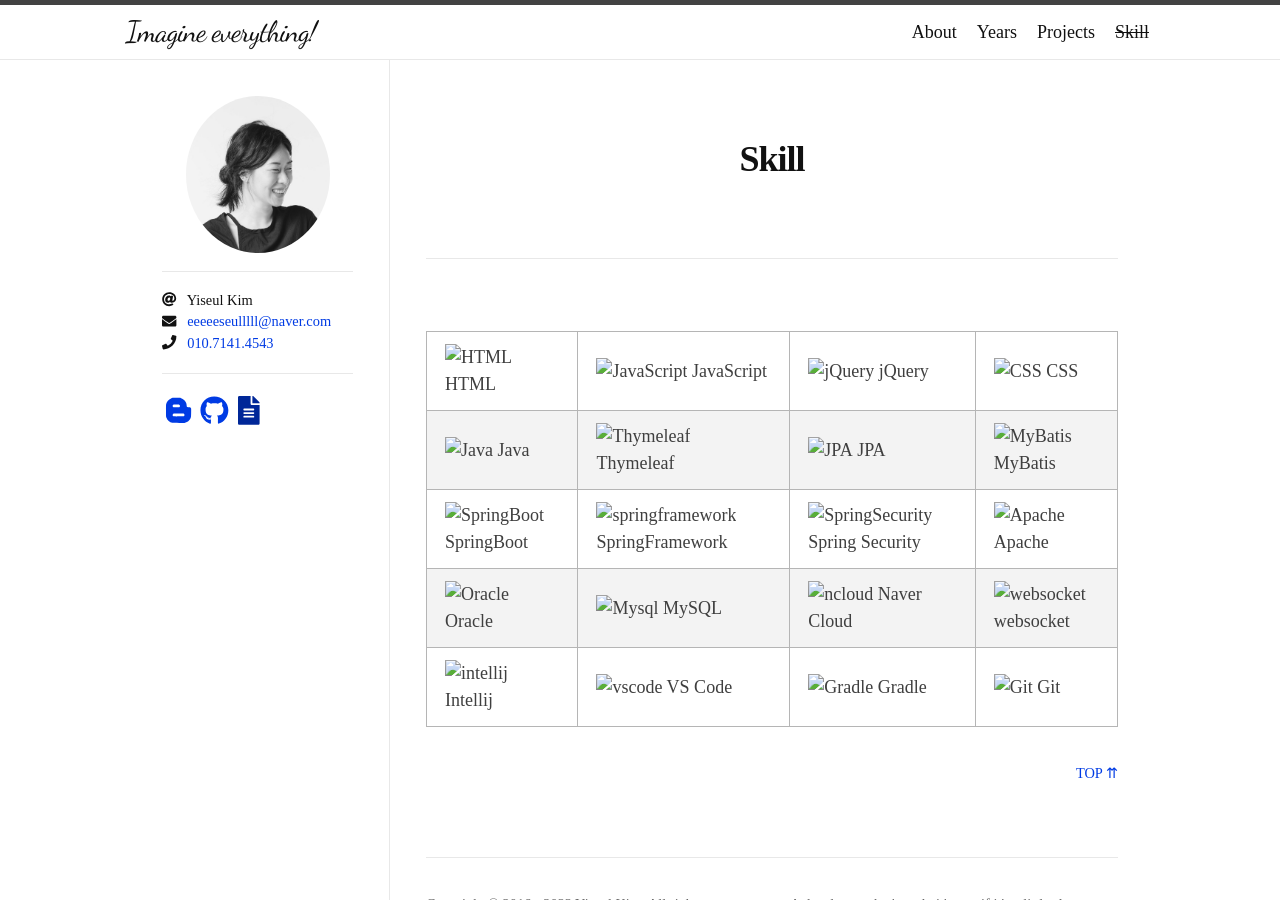
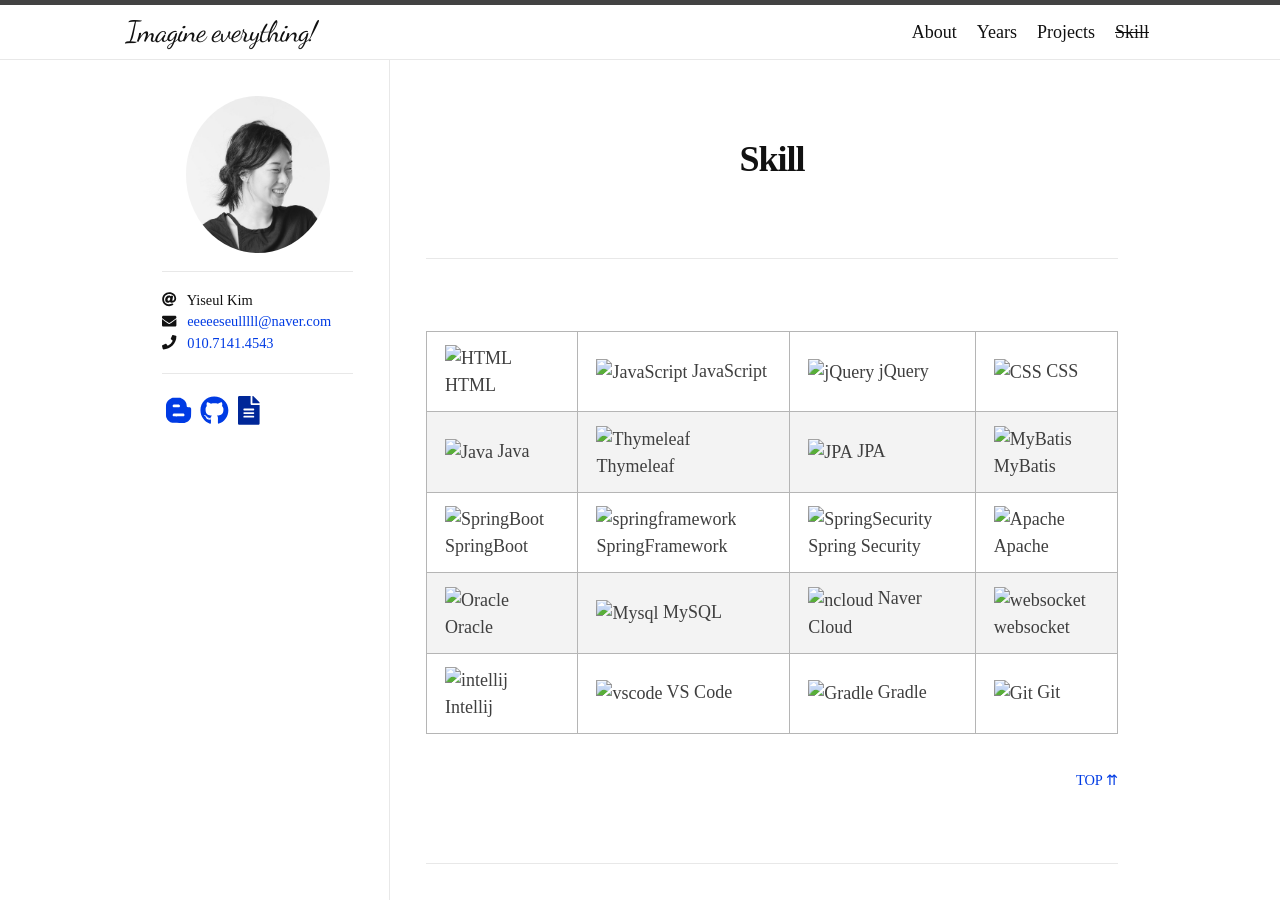
Before and after one commit to eseulssi/kimyiseul.github.io, a Jekyll site: the page built from skill.md, in a window 1280 px wide. Built offline with Jekyll 4.4.1, drawn with Linux system fonts in a browser that asks for light colours; nearby versions of some CDN libraries; some web fonts are replaced; some of the changed text lies outside the part shown.

Commit message:
프로젝트변경

```diff
--- a/_sass/hamilton/base.scss
+++ b/_sass/hamilton/base.scss
@@ -58,7 +58,7 @@ hr {
 /**
  * Images
  */
-table > img {
+img {
   width: 20px;
   height: 20px;
   vertical-align: middle;
```
Also changed, not shown: categories.md (+0 -1 lines).
